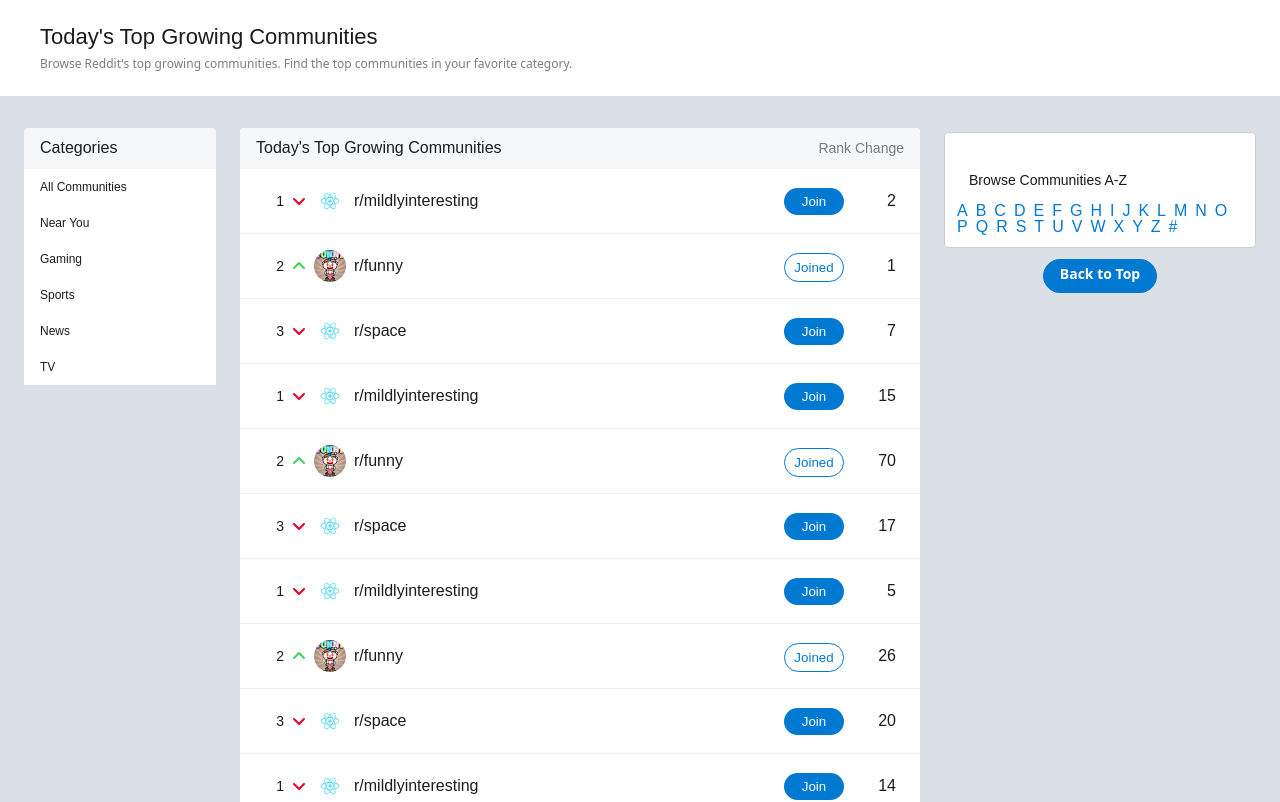
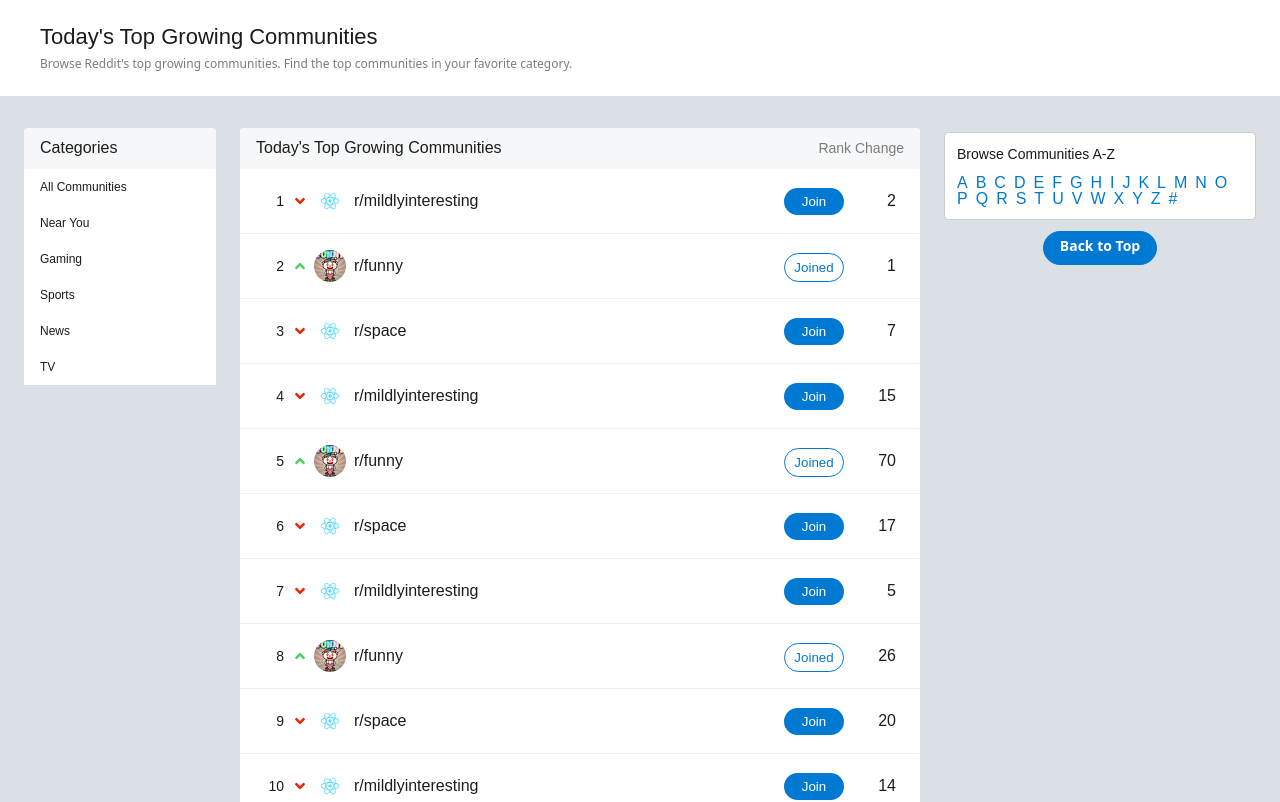
Before and after one commit to Mohamed5828/Reddit, a React (Create React App) app: page / in a window 1280 px wide. Shown: the top 802 px of the page. Built offline with nearby package versions, Linux system fonts and the light colour scheme; a web font is replaced by a local one.

Commit message:
Edited Letter Indexing Box, and edited width of body, also make sure to download react-icons

```diff
--- a/package.json
+++ b/package.json
@@ -11,6 +11,7 @@
     "@testing-library/user-event": "^13.5.0",
     "react": "^18.2.0",
     "react-dom": "^18.2.0",
+    "react-icons": "^4.6.0",
     "react-scripts": "5.0.1",
     "styled-component": "^2.8.0",
     "styled-components": "^5.3.6",
--- a/src/Components/CommunitiesContainer.js
+++ b/src/Components/CommunitiesContainer.js
@@ -10,12 +10,12 @@
 } from "./CommunitiesContainerStyle";
 
 export default function Container() {
-  const communities = data.map((community) => {
+  const communities = data.map((community, index) => {
     return (
       <li>
         <Community
           key={community.id.toString()}
-          index = {community.id}
+          index = {index+1}
           img={community.coverImg}
           title={community.title}
           isJoined={community.isJoined}
--- a/src/Components/CommunitiesContainerStyle.js
+++ b/src/Components/CommunitiesContainerStyle.js
@@ -3,6 +3,8 @@
 export const MainPadding = styled.div`
   padding: 20px 24px;
   width: 100%;
+  max-width: 1248px;
+  margin: 0 auto;
   display: flex;
   flex-wrap: nowrap;
   @media screen and (max-width: 640px) {
--- a/src/Components/Community.js
+++ b/src/Components/Community.js
@@ -1,7 +1,5 @@
 import React, { useState } from "react";
-import styled from "styled-components";
-import { FontAwesomeIcon } from "@fortawesome/react-fontawesome";
-import { faAngleUp } from "@fortawesome/free-solid-svg-icons";
+
 import {
   CommunityItem,
   CommunityA,
@@ -22,8 +20,7 @@
   HoverP,
   HoverButton,
   CommunityRankChange,
-  ArrowUp,
-  ArrowDown,
+  Arrow,
 } from "./CommunitySyle";
 
 export default function Community(props) {
@@ -37,10 +34,7 @@
     <CommunityItem>
       <CommunityA href={`/${props.title}`}>
         <CommunityIndex>{props.index}</CommunityIndex>
-        <FontAwesomeIcon
-          icon={faAngleUp}
-          style={isRising ? ArrowUp : ArrowDown}
-        />
+        <Arrow  up={isRising}></Arrow>
         <CommunityImg
           src={`./assets/images/${props.img}`}
           alt="logo"
--- a/src/Components/CommunitySyle.js
+++ b/src/Components/CommunitySyle.js
@@ -1,17 +1,13 @@
 import styled from "styled-components";
+import { FaAngleUp } from "react-icons/fa";
 
-export const ArrowUp = {
-  color: "rgb(70, 209, 96)",
-  position: "absolute",
-  left: "52px",
-};
 
-export const ArrowDown = {
-  color: "rgb(234, 0, 39)",
-  position: "absolute",
-  left: "52px",
-  transform: "rotate(180deg)",
-};
+export const Arrow = styled(FaAngleUp)`
+  position: absolute;
+  left: 52px;
+  color: ${({up}) => up ? "#46D160" : "#EA2700"};
+  transform: ${({up}) => up? "none" : "rotate(180deg)"};
+`;
 
 export const CommunityItem = styled.div`
   text-decoration: none;
--- a/src/Components/RightSection.js
+++ b/src/Components/RightSection.js
@@ -12,6 +12,7 @@
   BackTop,
   RightSectionBtns,
   BackTopBtn,
+  LettersContainer,
 } from "./RightSectionStyle";
 export default function RightSection() {
   return (
@@ -23,6 +24,7 @@
             {/* <SecondBlock></SecondBlock> */}
             <Browse>
               <BrowseH3>Browse Communities A-Z</BrowseH3>
+              <LettersContainer>
                 <Letters href="#">a</Letters>
                 <Letters href="#">b</Letters>
                 <Letters href="#">c</Letters>
@@ -50,6 +52,7 @@
                 <Letters href="#">y</Letters>
                 <Letters href="#">z</Letters>
                 <Letters href="#">#</Letters>
+              </LettersContainer>
             </Browse>
             <BackTop>
               <BackTopBtn href="#">Back to Top</BackTopBtn>
--- a/src/Components/RightSectionStyle.js
+++ b/src/Components/RightSectionStyle.js
@@ -58,7 +58,7 @@
   overflow: visible;
   overflow-wrap: break-word;
   margin-top: 16px;
-  padding: 12px;
+  padding: 0;
 `;
 
 export const BrowseH3 = styled.h3`
@@ -67,6 +67,11 @@
   line-height: 18px;
   text-transform: capitalize;
   padding: 12px 12px 0;
+  margin: 0;
+`;
+
+export const LettersContainer = styled.div`
+  padding: 12px;
 `;
 
 export const Letters = styled.a`
```
Also changed, not shown: 1 other file (tests, documents, lock files or other folders). Lines whose indentation alone changed are shown as unchanged.
